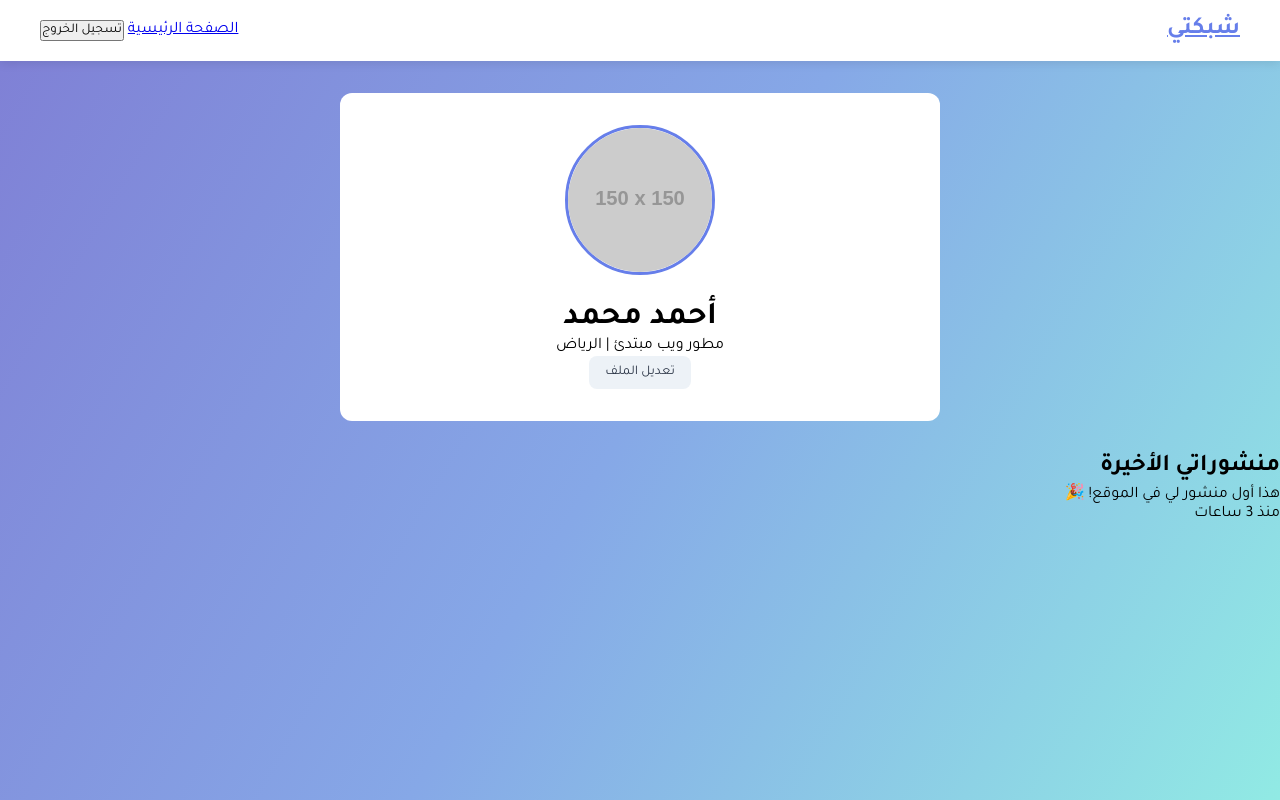
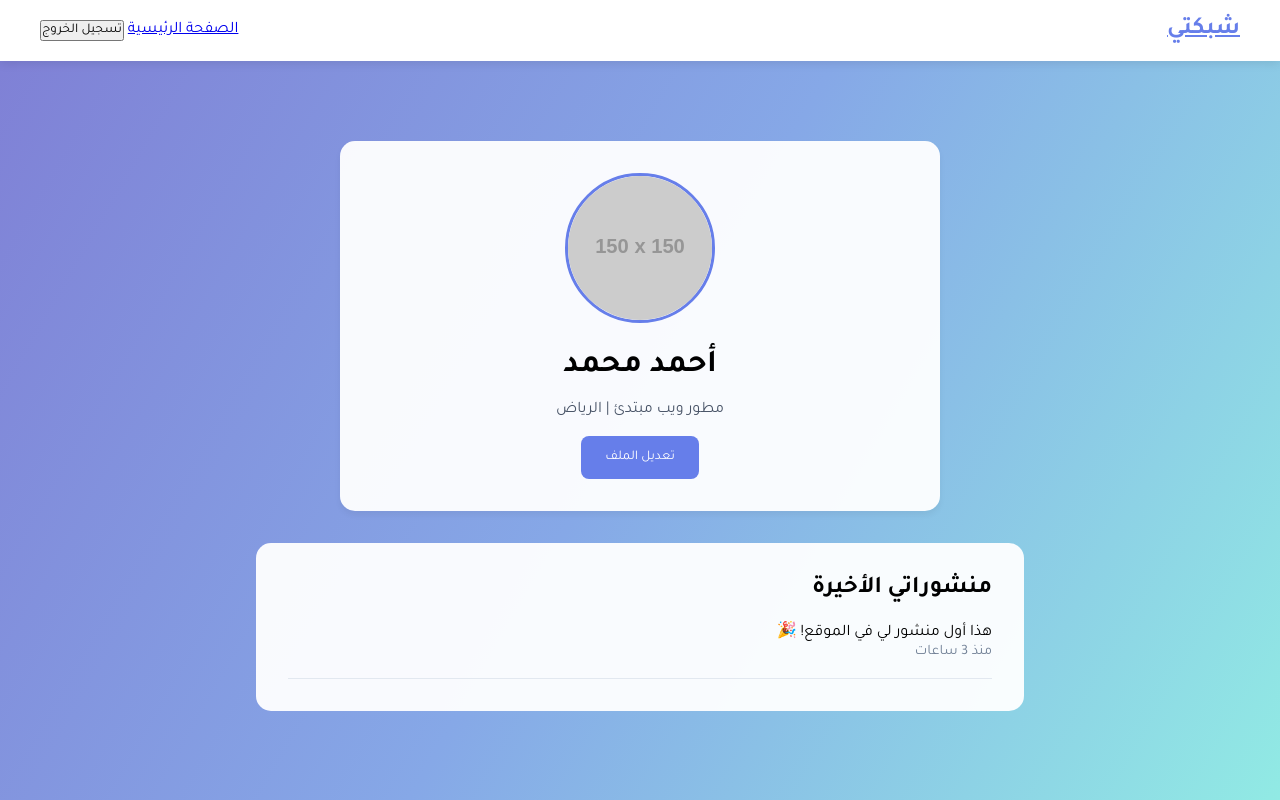
Before and after one commit to nigfuhjfxtg/Test-Project-1, a website: page public/profile.html in a window 1280 px wide. Drawn offline with Linux system fonts and the light colour scheme; placeholder pictures from the web are drawn by us.

Commit message:
Update style.css

```diff
--- a/public/style.css
+++ b/public/style.css
@@ -220,3 +220,61 @@ body {
     color: #667eea;
     text-decoration: none;
 }
+/* أنماط الملف الشخصي */
+.profile-container {
+    max-width: 800px;
+    margin: 2rem auto;
+    padding: 1rem;
+}
+
+.profile-header {
+    text-align: center;
+    background: rgba(255, 255, 255, 0.95);
+    padding: 2rem;
+    border-radius: 15px;
+    margin-bottom: 2rem;
+    box-shadow: 0 4px 6px rgba(0, 0, 0, 0.05);
+}
+
+.profile-image {
+    width: 150px;
+    height: 150px;
+    border-radius: 50%;
+    border: 3px solid #667eea;
+    margin-bottom: 1rem;
+}
+
+.profile-bio {
+    color: #4a5568;
+    margin: 1rem 0;
+}
+
+.edit-profile-button {
+    background: #667eea;
+    color: white;
+    padding: 0.8rem 1.5rem;
+    border: none;
+    border-radius: 8px;
+    cursor: pointer;
+    transition: background 0.3s;
+}
+
+.edit-profile-button:hover {
+    background: #5a67d8;
+}
+
+.profile-posts {
+    background: rgba(255, 255, 255, 0.95);
+    padding: 2rem;
+    border-radius: 15px;
+}
+
+.post {
+    border-bottom: 1px solid #e2e8f0;
+    padding: 1rem 0;
+}
+
+.post-date {
+    color: #718096;
+    font-size: 0.9rem;
+}
```
